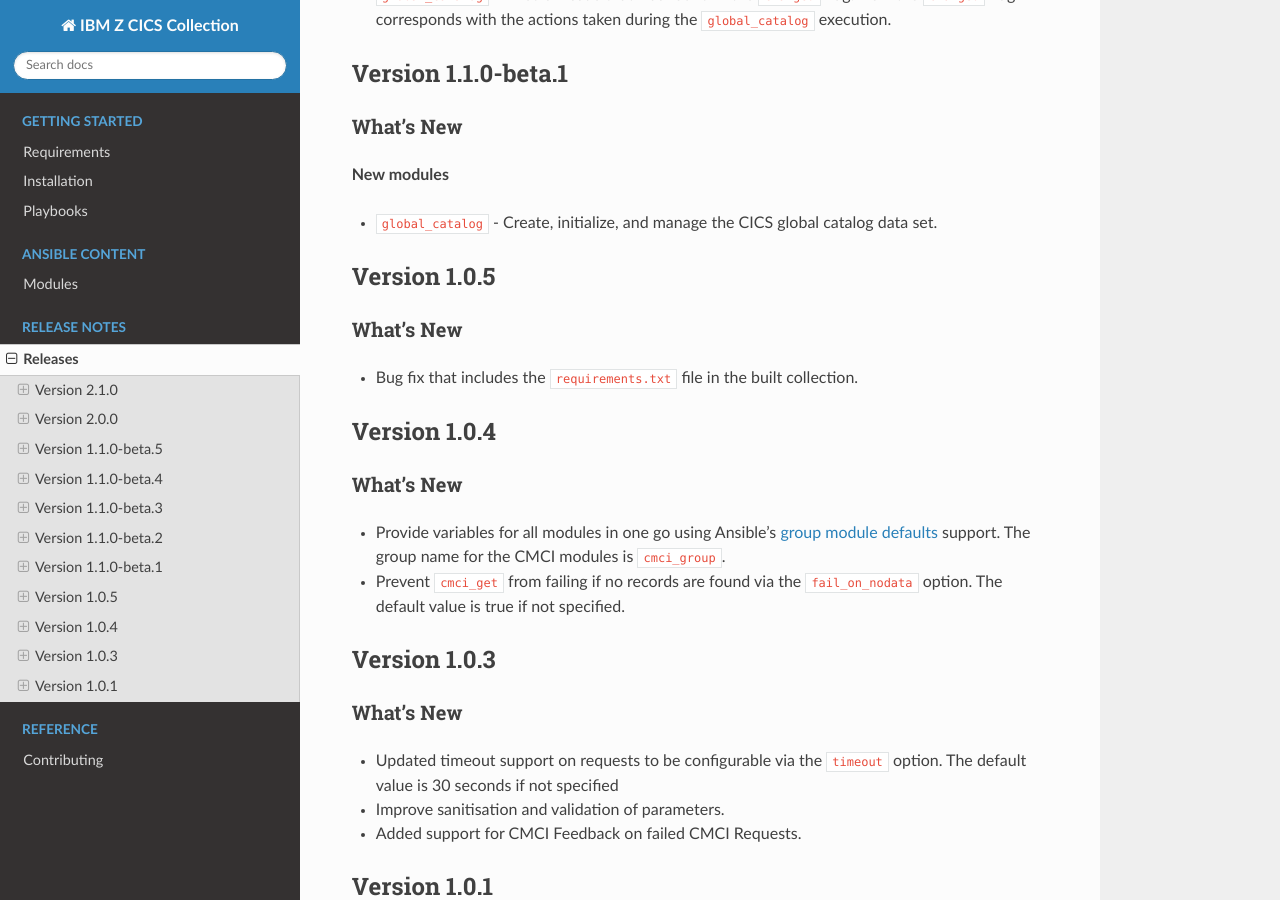
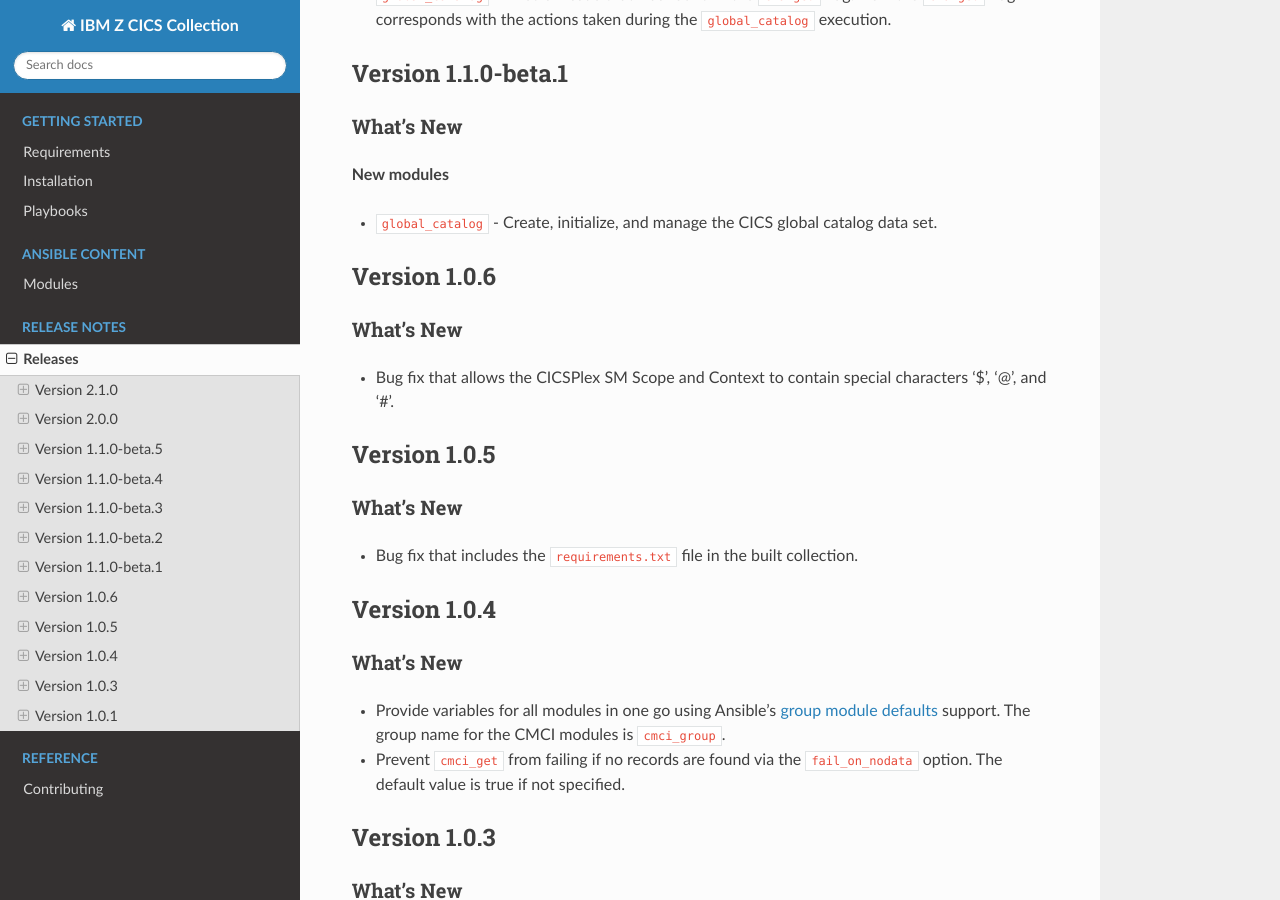
Before and after one commit to ansible-collections/ibm_zos_cics, a Sphinx documentation site: the page built from docs/source/release_notes.rst, in a window 1280 px wide and 900 px high, scrolled down 3641 px. Built offline with Sphinx 7.4.7 and the Read the Docs theme 2.0.0, drawn with Linux system fonts in a browser that asks for light colours.

Commit message:
Update release_notes.rst
add v 1.0.6 release note

```diff
--- a/docs/source/release_notes.rst
+++ b/docs/source/release_notes.rst
@@ -141,6 +141,12 @@ What's New
 
 * ``global_catalog`` - Create, initialize, and manage the CICS global catalog data set.
 
+Version 1.0.6
+=============
+What's New
+-------------------
+* Bug fix that allows the CICSPlex SM Scope and Context to contain special characters '$', '@', and '#'.
+
 
 Version 1.0.5
 =============
```
